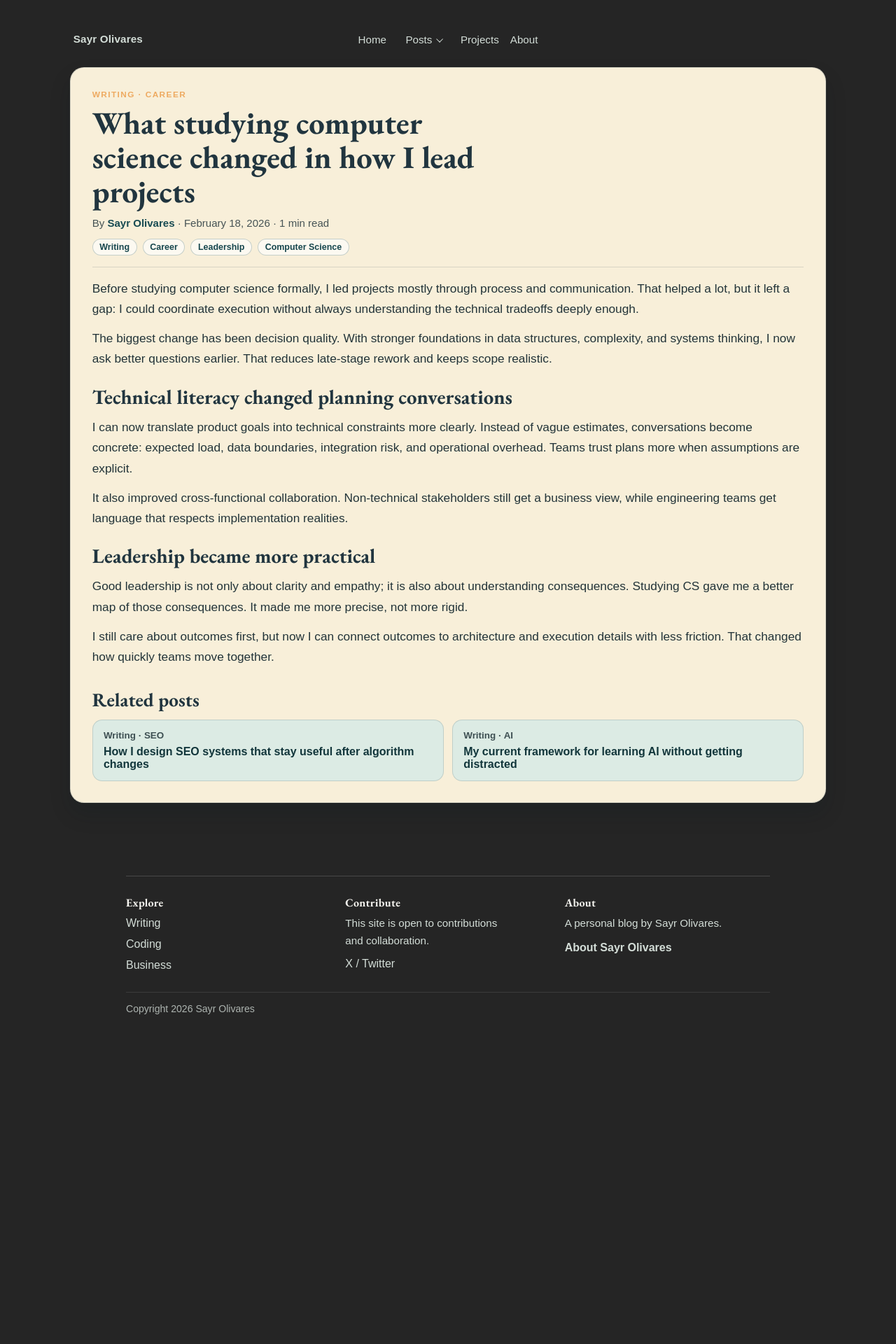
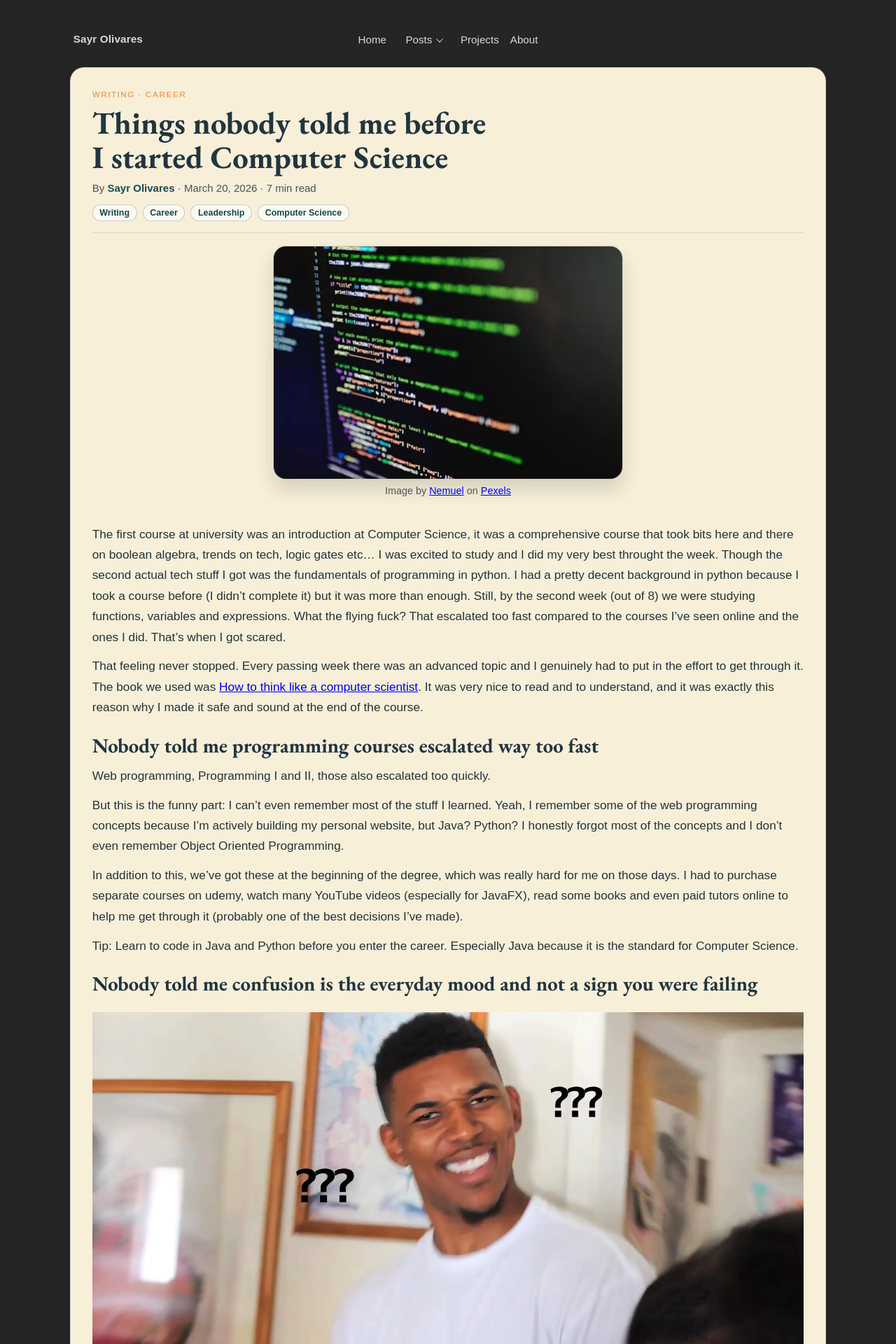
Before and after one commit to sayrolivares/sayrolivares.github.io, a Jekyll site: the page built from posts/writing/cs-study-changed-my-leadership.md, in a window 1280 px wide. Shown: the top 1920 px of the page at 70% size. Built offline with Jekyll 4.4.1, drawn with Linux system fonts in a browser that asks for light colours; some web fonts are replaced; before the commit the page ends 1465 px from its top, so only the background shows below that; some of the changed text lies outside the part shown.

Commit message:
Added a previous post

```diff
--- a/css/style.css
+++ b/css/style.css
@@ -311,6 +311,31 @@ img {
 .dropdown-menu a:hover {
     background: rgba(255, 255, 255, 0.08);
     color: var(--accent);
+}
+
+/* ==========================================================================
+   Caption for images in HTML inside Markdown
+   --------------------------------------------------------------------------
+   Every image used inside (not a featured image) a .md file that needs a
+   caption just below it this is exactly what it does.
+   ========================================================================== */
+
+.post-image {
+    text-align: center;
+    margin: 1.5rem 0;
+}
+
+.post-image img {
+    max-width: 100%;
+    height: auto;
+    display: block;
+    margin: 0 auto;
+}
+
+.post-image figcaption {
+    font-size: 0.9rem;
+    color: #555555;
+    margin-top: 0.5rem;
 }
 
 /* ==========================================================================
@@ -931,7 +956,7 @@ h1 {
     max-width: 500px;
 }
 
-/* Image caption visual settings */
+/* Featured image caption visual settings */
 
 .post-caption {
     font-size: 0.9rem;
--- a/posts/writing/cs-study-changed-my-leadership.html
+++ /dev/null
@@ -1,27 +0,0 @@
----
-layout: post
-title: "What studying computer science changed in how I lead projects"
-description: "How formal computer science study improved project leadership, decision quality, and communication with technical teams."
-og_description: "How formal computer science study improved project leadership and decision quality."
-date: 2026-02-18
-category_slug: writing
-category_label: "Writing"
-category_nav_label: "Writing"
-topic: "Career"
-featured_image:
-featured_image_alt:
-tags:
-  - "Career"
-  - "Leadership"
-  - "Computer Science"
----
-<p>Before studying computer science formally, I led projects mostly through process and communication. That helped a lot, but it left a gap: I could coordinate execution without always understanding the technical tradeoffs deeply enough.</p>
-            <p>The biggest change has been decision quality. With stronger foundations in data structures, complexity, and systems thinking, I now ask better questions earlier. That reduces late-stage rework and keeps scope realistic.</p>
-
-            <h2>Technical literacy changed planning conversations</h2>
-            <p>I can now translate product goals into technical constraints more clearly. Instead of vague estimates, conversations become concrete: expected load, data boundaries, integration risk, and operational overhead. Teams trust plans more when assumptions are explicit.</p>
-            <p>It also improved cross-functional collaboration. Non-technical stakeholders still get a business view, while engineering teams get language that respects implementation realities.</p>
-
-            <h2>Leadership became more practical</h2>
-            <p>Good leadership is not only about clarity and empathy; it is also about understanding consequences. Studying CS gave me a better map of those consequences. It made me more precise, not more rigid.</p>
-            <p>I still care about outcomes first, but now I can connect outcomes to architecture and execution details with less friction. That changed how quickly teams move together.</p>
--- /dev/null
+++ b/posts/writing/cs-study-changed-my-leadership.md
@@ -0,0 +1,98 @@
+---
+layout: post
+title: "Things nobody told me before I started Computer Science"
+description: "Things nobody told me before I started Computer Science."
+og_title: "Things nobody told me before I started Computer Science"
+og_description: "Things nobody told me before I started Computer Science."
+date: 2026-03-20
+category_slug: writing
+category_label: "Writing"
+category_nav_label: "Writing"
+topic: "Career"
+featured_image: /assets/images/posts/thing_nobody_told_me_computer_science.webp
+featured_image_alt: "Image of a computer with a code on it."
+featured_image_caption: 'Image by <a href="https://www.pexels.com/@nemuel/" target="_blank" rel="noopener noreferrer nofollow">Nemuel</a> on <a href="https://www.pexels.com/photo/programming-language-on-a-screen-6424586/" target="_blank" rel="noopener noreferrer nofollow">Pexels</a>'
+tags:
+  - "Career"
+  - "Leadership"
+  - "Computer Science"
+---
+The first course at university was an introduction at Computer Science, it was a comprehensive course that took bits here and there on boolean algebra, trends on tech, logic gates etc… I was excited to study and I did my very best throught the week. Though the second actual tech stuff I got was the fundamentals of programming in python. I had a pretty decent background in python because I took a course before (I didn’t complete it) but it was more than enough. Still, by the second week (out of 8) we were studying functions, variables and expressions. What the flying fuck? That escalated too fast compared to the courses I’ve seen online and the ones I did. That’s when I got scared.
+
+That feeling never stopped. Every passing week there was an advanced topic and I genuinely had to put in the effort to get through it. The book we used was <a href="https://bookshop.org/p/books/think-python-how-to-think-like-a-computer-scientist-allen-b-downey/643329ab27a88e15?ean=9781098155438&next=t&affiliate=98697" target="_blank" rel="noopener noreferrer nofollow">How to think like a computer scientist</a>. It was very nice to read and to understand, and it was exactly this reason why I made it safe and sound at the end of the course.
+
+## Nobody told me programming courses escalated way too fast
+
+Web programming, Programming I and II, those also escalated too quickly.
+
+But this is the funny part: I can’t even remember most of the stuff I learned. Yeah, I remember some of the web programming concepts because I’m actively building my personal website, but Java? Python? I honestly forgot most of the concepts and I don’t even remember Object Oriented Programming.
+
+In addition to this, we’ve got these at the beginning of the degree, which was really hard for me on those days. I had to purchase separate courses on udemy, watch many YouTube videos (especially for JavaFX), read some books and even paid tutors online to help me get through it (probably one of the best decisions I’ve made).
+
+Tip: Learn to code in Java and Python before you enter the career. Especially Java because it is the standard for Computer Science.
+
+## Nobody told me confusion is the everyday mood and not a sign you were failing
+
+
+<figure class="post-image">
+  <img src="/assets/images/posts/wtf-guy.webp" alt="Wtf guy meme">
+  <figcaption>Meme from the internet</figcaption>
+</figure>
+
+In school, confusion usually meant you missed something. In Computer Science, confusion often means you’re at the right place. I’ve pulled up many all nighters trying to understand tiny concepts that were necessary in my understanding of something bigger, perhaps something I didn’t have to learn but my curious mind had to get done before moving on to the next phase.
+
+I’ve had many sessions where I was so confused I felt like I was a disaster at programming. Things like recursion didn’t make any sense at all, and one of the things I had to do was to learn to adjust my mind into how a computer scientist think of these concepts, which is not the same as regular thinking, not even maths thinking, it was something completely new to me.
+
+I still feel this way in every new course, and I’m just halfway through my degree. I had to learn to accept this confusion and calm down because coding takes time, and the stuff you do at a real project takes even more time than you think: learning the api documentation, making sure each function is properly defined, the structure is comprehensive and hoping the infrastructure was properly set up beforehand. These kind of things are hard to do and I expected to do ’em in a single shot, which was part of my frustration as well.
+
+## Nobody told me the degree teaches you to think, not to code
+
+You come in expecting to learn Python, Java, frameworks, how to deploy a website... Instead: discrete math, theory of computation, proofs. Many students (including me) resent this at first.
+
+I’m still not totally convinced about some courses, but I’ve been wrong before and who knows better? I’m making a career out of this, I’d better be ready for whatever comes my way.
+
+It wasn’t until I read <a href="https://dev.to/sayrolivares/computer-science-como-disciplina-la-vision-de-peter-j-denning-34ap" target="_blank" rel="noopener noreferrer">
+Peter Denning’s perspective on computer science
+</a> as a discipline that I understood what the field is really about. He argues computer science is not just a science, nor an engineering nor applied mathematics: it’s a combination of them. **Computer Science _is_ a science, an engineering _and_ applied mathematics**. It is a structured body of knowledge, practices, and values. It exists as a professional way of engaging with real-world problems and its purpose is tied to society.
+
+Modern societies depend on information processing, they need coordination at scale. They require reliable communication systems. Computer Science exists to make this possible. It is not abstract for its own sake, it is fundamentally functional. Learning to think like a computer scientist is the whole reason the degree exists.
+
+The essay I published on dev.to is in Spanish, but I’ll take the time to translate it to English and publish it later. Yet, the original paper can be found [here](https://www.readkong.com/page/computer-science-the-discipline-peter-j-denning-9209580).
+
+## Nobody told me how isolating it would feel sometimes
+
+<figure class="post-image">
+  <img src="/assets/images/posts/Confused_student.webp" alt="Student in front of their computer, confused or frustrated">
+  <figcaption>
+    Photo by
+    <a href="https://unsplash.com/@epicuros?utm_source=medium&utm_medium=referral" target="_blank" rel="noopener noreferrer">
+      Vasilis Caravitis
+    </a>
+    on
+    <a href="https://unsplash.com/" target="_blank" rel="noopener noreferrer nofollow">
+      Unsplash
+    </a>
+  </figcaption>
+</figure>
+
+I remember I was going through a JavaFX programming assignment where we had to use a weather API and I swear to god I was giving up on that. I didn’t know what API to use, I didn’t know how to set up the API itself, I didn’t know how to set up an environment and I remember I hardcoded it (lol), the visuals weren’t working properly, my IDE didn’t help: I spent hours ensuring settings were ok, the java version, the logic, the debugging at midnight… all that felt like I was alone in this. I never thought of my colleagues and how they did, it never crossed my mind. It was just me, google, youtube and the course materials.
+
+I wish I had a tutor at this stage, it would’ve been so helpful! Someone guiding me privately for this task, even for an hour would’ve been perfect.
+
+## Nobody told me that comparison would be my biggest obstacle
+
+Hear me out, I experienced this today watching a tutorial on how to use the Spotify API with python: the way the guy explained and went on with it made me feel like a disaster and that I didn’t learn anything. “How can he define a function so quickly, just like casually writing a recipe?”; I felt awful, but I had to step back to remember a couple of things:
+
+1. He already knew it
+2. He rehearsed it
+3. He recorded it and edited it
+4. He is a senior dev
+5. It was a tutorial where backend with python was a prerequisite (and I didn’t have it)
+
+More often than not, I’d find myself comparing how I code to other people on the internet, on communities like stackoverflow… “How do they know that?”, “Where does that come from?”. And then I’d stop. I’d stop whatever I was doing and feel disappointed about myself.
+
+This goes hand in hand with the previous thing nobody told me: being confused is going to make you feel this way, but it’s ok. You just have to remember this is part of the job. You are still learning. I am still learning.
+
+## Whatever, we ball
+
+The degree I thought I was pursuing isn’t the one I’m ending up with, and I’m still figuring out which one I actually needed. As I said before, I’m halfway through and I don’t know if these observations will hold. I’m still confused, but I am determined to complete this degree somehow and find out what the next steps will be.
```
Also changed, not shown: posts/business/pricing-automation-cost-of-delay.html (deleted, +0 -27 lines), posts/coding/aws-infrastructure-decisions.html (deleted, +0 -27 lines), posts/coding/pandas-ecommerce-cleaning-steps.html (deleted, +0 -27 lines), posts/writing/seo-systems-durable.html (deleted, +0 -27 lines), assets/images/posts/Confused_student.webp (added), assets/images/posts/thing_nobody_told_me_computer_science.webp (added), assets/images/posts/wtf-guy.webp (added).
